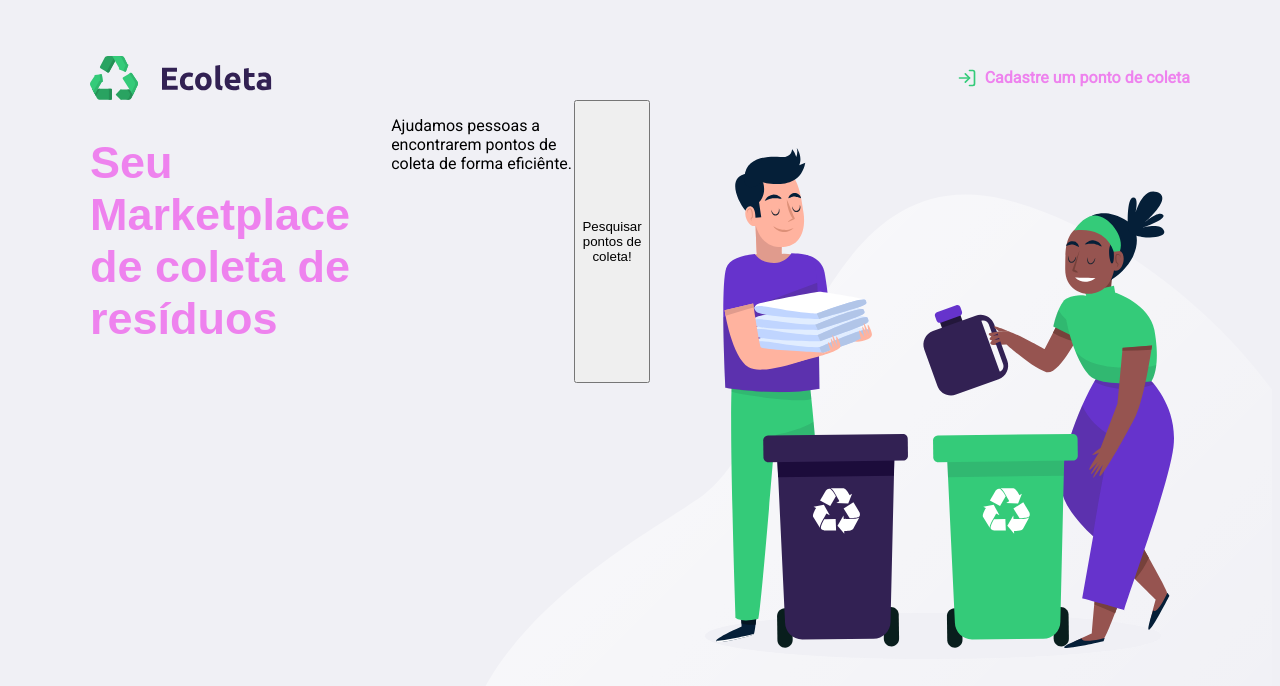
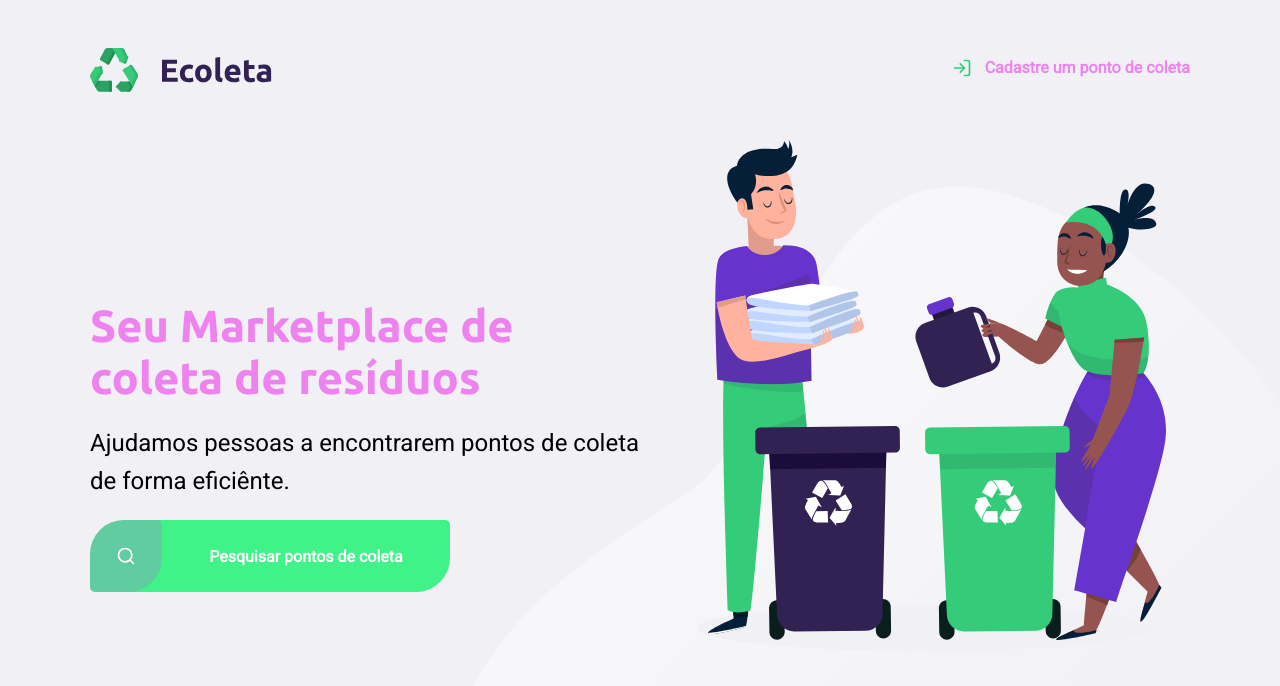
Before and after one commit to PaulaSena/Ecoleta, a plain HTML site: page index.html in a window 1280 px wide. Drawn offline with Linux system fonts and the light colour scheme.

Commit message:
Criada pasta portfolio da telas e finalizada primeira tela

```diff
--- a/index.html
+++ b/index.html
@@ -6,7 +6,7 @@
     <title>Ecoleta</title>
 
 <!-- Inserindo duas fontes google ao link Roboto & Dosis -->
-    <link href="https://fonts.googleapis.com/css2?family=Roboto&Amatic+SC:wght@400;700&display=swap" rel="stylesheet">
+<link href="https://fonts.googleapis.com/css2?family=Roboto&family=Ubuntu:wght@700&display=swap" rel="stylesheet">
     <link rel="stylesheet" href="styles/main.css">
 <body>
     <!-- #page-home | criar div com ID
@@ -20,7 +20,7 @@
 
             <header>
                 <img src="./icones/logo.svg" alt="Logomarca">
-                <a href="http://www.google.com.br" target="blanck">
+                <a href="http://www.google.com.br">
                     <span>  </span>
                     Cadastre um ponto de coleta</a>
 
@@ -34,7 +34,7 @@
                         <p>Ajudamos pessoas a encontrarem pontos de coleta de forma eficiênte.</p>
 
 
-                        <button> Pesquisar pontos de coleta!</button>
+                        <a href="#"><span></span><strong> Pesquisar pontos de coleta </strong> </a>
 
                     </main>
 
--- a/styles/main.css
+++ b/styles/main.css
@@ -4,12 +4,21 @@
 */
 :root {
     --title-color:violet;
+    --primary-color:rgb(64, 243, 136);
+}
+
+/* zerando seletores */
+
+* {
+    margin: 0;
+    padding: 0;
+
+
 }
 
 html {
-    font-family: 'Roboto', sans-serif;
+    font-family: Roboto, sans-serif;
 }
-
 
 /* Box model
 largura, altura espaçamentos, preencimento,
@@ -20,6 +29,7 @@ maneira vista pelo html (display)
 
 body {
     background-color: #f0f0f5;
+    -webkit-font-smoothing:antialiased;
 }
 
 
@@ -27,8 +37,9 @@ body {
 a {
     text-decoration: none;
 }
+
 h1, h2, h3, h4, h5, h6 {
-    font-family: 'Amatic', sans-serif;
+    font-family: Ubuntu, sans-serif;
     color: var(--title-color);
 }
 
@@ -40,9 +51,10 @@ h1, h2, h3, h4, h5, h6 {
 }
 
 
-/*  display: flex; flex-direction: column; um abaico do outro*/
+/*  display: flex; flex-direction: column; um abaixo do outro*/
 #page-home .content{
         width: 90%;
+        height: 100%;
         max-width:1100px;
         margin: 0 auto;
         display: flex;
@@ -62,6 +74,7 @@ h1, h2, h3, h4, h5, h6 {
 /* Alinhando icone um ao lado do outro <a> link
 ** color:#322153; font-weight:700;
 */
+
 #page-home header a {
     display: flex;
     color: var(--title-color);
@@ -77,18 +90,145 @@ h1, h2, h3, h4, h5, h6 {
 #page-home header a span{
     display: flex;
     background: url('../icones/log-in.svg') no-repeat;
-    width: 20px;
-    height: 20px;
+    width: 25px;
+    height: 25px;
     margin-right: 1vh;
 }
 
 #page-home main{
     max-width: 560px;
     display: flex;
+    flex: 1;
+    flex-direction: column;
+    justify-content: center;
 
 }
-/*chamando variavel*/
+/*chamando variavel*
+* color: var(--title-color);
+*/
 #page-home main h2{
     font-size: 45px;
-    color: var(--title-color);
+
 }
+/*Altura da linha*/
+#page-home main p{
+    font-size: 24px;
+    line-height: 38px;
+    margin-top: 20px;
+}
+/*Botão de pesquisa*/
+#page-home main a{
+    width: 100%;
+    height: 72px;
+    max-width: 360px;
+    margin-top: 20px;
+    background: var(--primary-color);
+    border-radius: 34px 5px;
+    display: flex;
+    align-items: center;
+    transition: 500ms;
+    color: white;
+    font-weight: bold;
+
+    }
+
+    /*Efeitos link mause*/
+#page-home main a:hover {
+    background-color:rgb(207, 119, 248);
+    box-shadow: 2px 2px 8px 2px rgba(0, 0, 0, 0.408);
+
+}
+
+
+/*********************** Teste 1 ok
+#page-home main a span {
+    margin-right: 25px;
+    width: 72px;
+    height: 72px;
+    border-radius: 34px 5px;
+    background: url(../icones/search.svg) no-repeat;
+    background-position:center ;
+
+
+}
+/*Efeitos span mause*
+#page-home main a span:hover {
+    background-color:rgb(183, 102, 221);
+    box-shadow: 0px 0px 8px 0px rgba(0, 0, 0, 0.408);
+
+}
+*************************/
+
+
+
+#page-home main a span {
+    width: 72px;
+    height: 72px;
+    border-radius: 34px 5px;
+    background: url(../icones/search.svg) no-repeat;
+    background-color:rgba(183, 102, 221, 0.272);
+
+    background-position:center ;
+}
+
+/*Efeitos span mause*/
+#page-home main a span:hover {
+    box-shadow: 0px 0px 4px 1px rgba(0, 0, 0, 0.408);
+
+}
+
+/********* Adição de  img com Pesseudo Elemento*
+
+#page-home main a span {
+
+    width: 72px;
+    height: 72px;
+
+    border-top-left-radius: 34px;
+    border-boton-left-radius: 5px;
+
+    background-color:rgba(183, 102, 221, 0.272);
+
+    display:flex;
+    aling-itens:center;
+    justify-content:center;
+}
+
+
+#page-home main a span::after {
+    content: "";
+    background-image: url('../icones/search.svg');
+
+    width: 28px;
+    height: 20px;
+}
+
+*****************************/
+#page-home main a strong{
+    flex:1;
+    color: white;
+    text-align: center;
+}
+
+
+@media (max-width:900px) {
+
+    #page-home {
+
+        background-position-x: 70vw;
+    }
+    #page-home .content {
+        align-items: center;
+        text-align: center;
+    }
+
+    #page-home header a {
+        position: absolute;
+        bottom: 48px;
+        left: 50%;
+        transform: translateX(-50%);
+    }
+    #page-home main{
+        align-items: center;
+    }
+}
```
Also changed, not shown: imgportfolio/Eco1.1.png (added), imgportfolio/Eco1.2.png (added).
